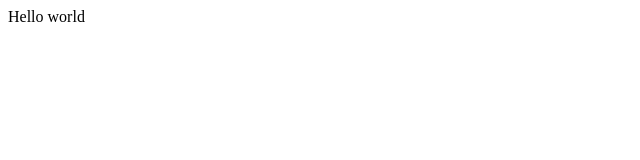
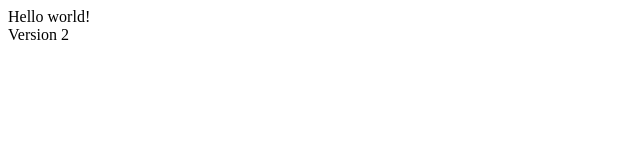
Before and after one commit to nschoessling/landingPage, a plain HTML site: page index.html in a window 1280 px wide. Shown: the full height of the page, 0-640 px from the left. Drawn offline with Linux system fonts and the light colour scheme.

Commit message:
Version 2.

```diff
--- a/index.html
+++ b/index.html
@@ -4,6 +4,7 @@
     <title>Hello</title>
 </head>
 <body>
-    Hello world
+    Hello world!<br>
+    Version 2
 </body>
 </html>
```
